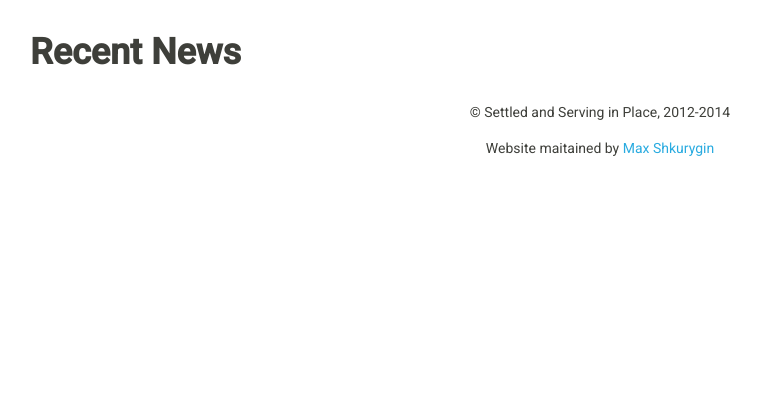
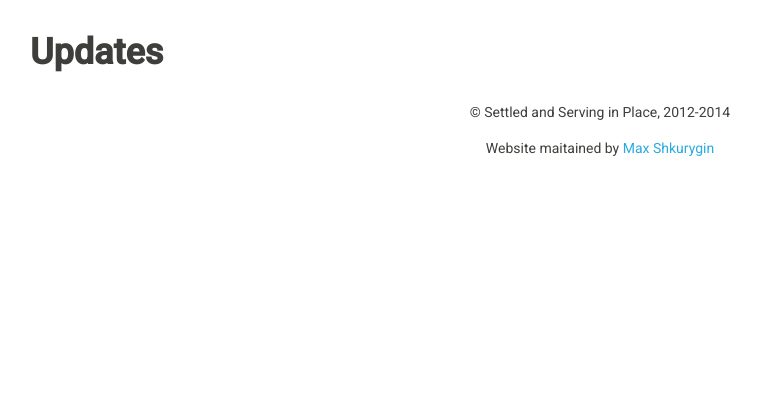
Before and after one commit to mooja/ssip209, a Django app: template source/templates/pages/home.html in a window 1280 px wide. Shown: the part 274-694 px from the top of the page, without its empty margins (40-801 px from the left). Run offline with Django 3.2, Linux system fonts and the light colour scheme; the template is opened without the code that fills it, so the values that code supplies are empty; some libraries are stand-ins or nearby versions.

Commit message:
changed Recent News to Updates"

```diff
--- a/source/templates/pages/home.html
+++ b/source/templates/pages/home.html
@@ -3,7 +3,7 @@
 
 {% block content %}
     <div class="home-news">
-        <h1><b>Recent News</b></h1>
+        <h1><strong>Updates</strong></h1>
         {% for news_entry in news_entry_list %}
             <div class="home-news-entry">
                 <h2>{{ news_entry.title }}</h2>
```
